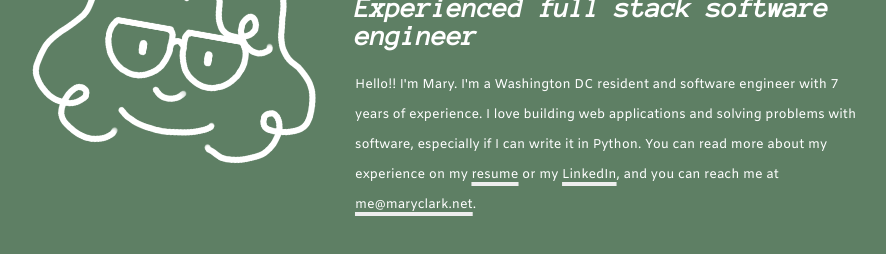
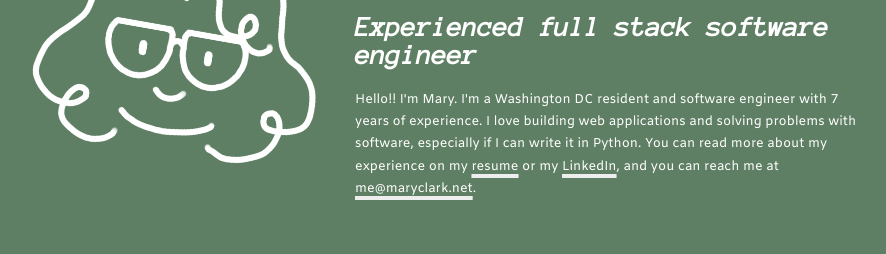
Before and after one commit to marymclark/marymclark.github.io, a plain HTML site: page index.html in a window 1280 px wide. Shown: the part 336-590 px from the top of the page, without its empty margins (189-1075 px from the left). Drawn offline with Linux system fonts and the light colour scheme.

Commit message:
Updated favicon, line height now uses vh

```diff
--- a/style.css
+++ b/style.css
@@ -69,7 +69,7 @@ p {
     font-size: 1.6vh;
     margin: 0;
     padding: 0;
-    line-height: 30px;
+    line-height: 2.8vh;
 }
 
 a {
```
Also changed, not shown: images/favicon.png.
